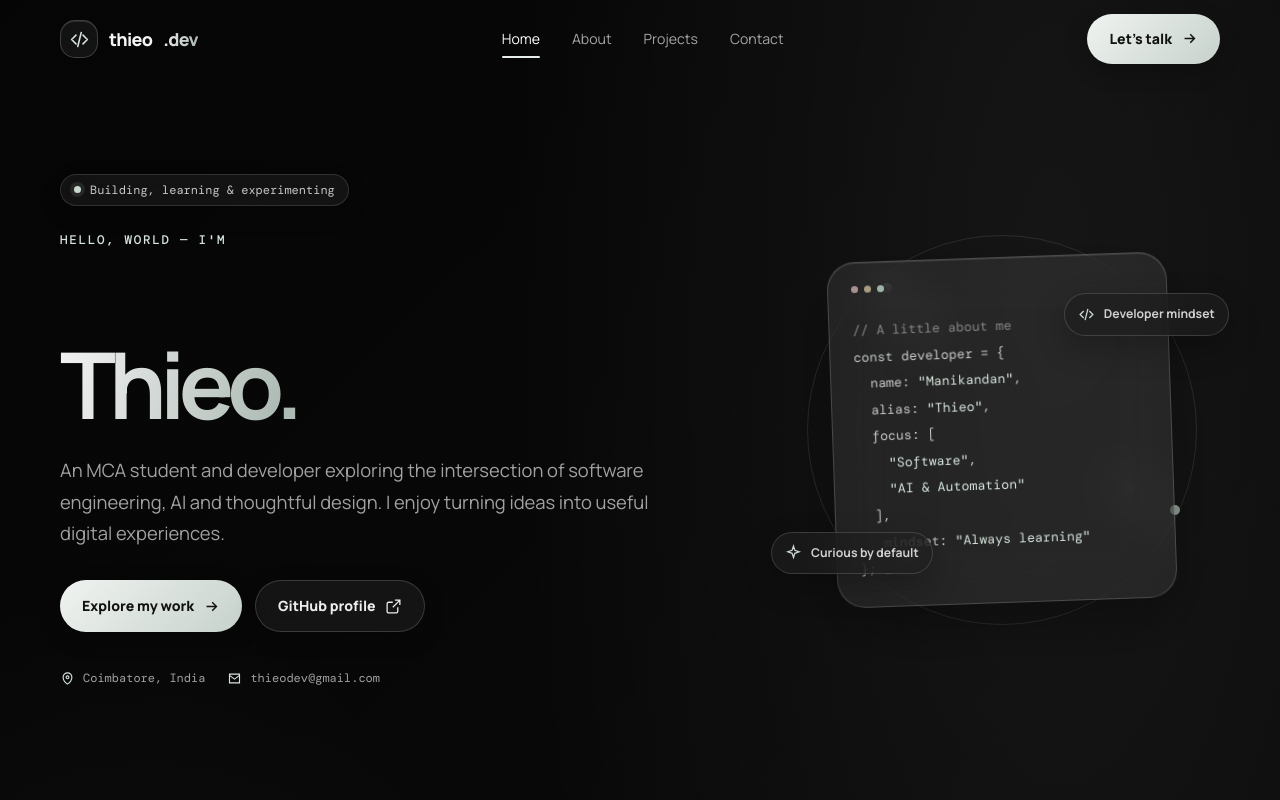
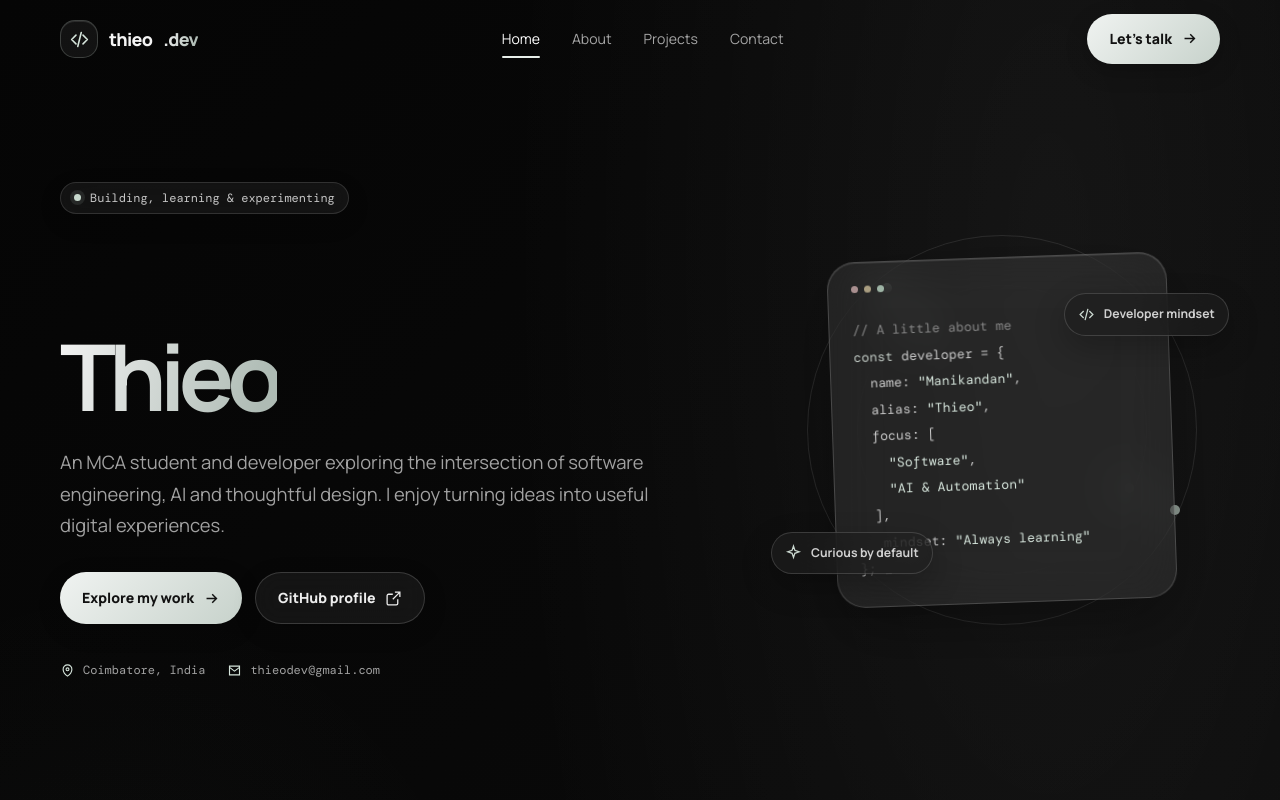
Before and after one commit to thieodev/index.mca, a plain HTML site: page index.html in a window 1280 px wide. Shown: the top 800 px of the page. Drawn offline with nearby package versions, Linux system fonts and the light colour scheme.

Commit message:
Update index.html

```diff
--- a/index.html
+++ b/index.html
@@ -379,8 +379,7 @@
       <div class="container hero-grid">
         <div class="hero-content">
           <div class="status"><span class="status-dot"></span> Building, learning & experimenting</div>
-          <p class="eyebrow">Hello, world — I'm</p>
-          <h1><br><span class="gradient-text">Thieo.</span></h1>
+          <h1><br><span class="gradient-text">Thieo</span></h1>
           <p class="hero-copy">An MCA student and developer exploring the intersection of software engineering, AI and thoughtful design. I enjoy turning ideas into useful digital experiences.</p>
           <div class="hero-actions">
             <a class="button button-primary" href="#projects">Explore my work <svg viewBox="0 0 24 24" fill="none" stroke="currentColor" stroke-width="2"><path d="M5 12h14m-6-6 6 6-6 6"/></svg></a>
```
